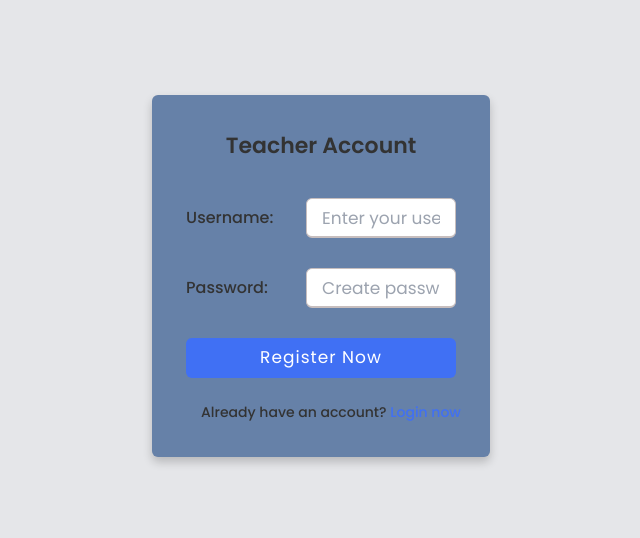
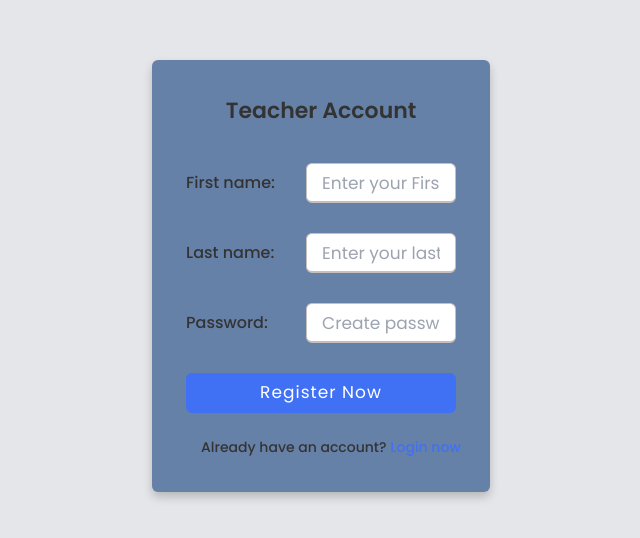
Before and after one commit to JenLys/Mega_Chug_Lords-SOEN341_Project_F24, a React (Vite) app in the folder client/: page /teacherreg in a window 1280 px wide. Shown: the part 124-662 px from the top of the page, without its empty margins (319-959 px from the left). Built offline with nearby package versions, Linux system fonts and the light colour scheme.

Commit message:
chenged teacher registration page

```diff
--- a/client/src/components/TeacherRegistration.jsx
+++ b/client/src/components/TeacherRegistration.jsx
@@ -20,8 +20,21 @@ const handleSubmit = async (e) => {
         },
         body: JSON.stringify(data),
       });
+    } else {
+      console.error("One or more fields are empty");
     }
+  } else {
+    console.error("One or more fields are null");
   }
+
+  const response = await fetch("/studentreg", {
+    // Change to "/studentreg"
+    method: "POST",
+    headers: {
+      "Content-Type": "application/json",
+    },
+    body: JSON.stringify(data),
+  });
 
   const result = await response.json();
   console.log(result);
@@ -35,11 +48,20 @@ const TeacherRegistration = () => {
         {" "}
         {/* Update form to call handleSubmit */}
         <div className="input-box">
-          <label htmlFor="username">Username:</label>
+          <label htmlFor="firstname">First name:</label>
           <input
             type="text"
-            id="username"
-            placeholder="Enter your username"
+            id="firstname"
+            placeholder="Enter your First name"
+            required
+          />
+        </div>
+        <div className="input-box">
+          <label htmlFor="lastname">Last name:</label>
+          <input
+            type="text"
+            id="lastname"
+            placeholder="Enter your last name"
             required
           />
         </div>
--- a/client/src/components/studentregistration.jsx
+++ b/client/src/components/studentregistration.jsx
@@ -5,12 +5,32 @@ import "./reg.css";
 const handleSubmit = async (e) => {
   e.preventDefault();
 
-  const data = {
-    studentId: document.getElementById("student-id").value,
-    firstname: document.getElementById("firstname").value,
-    lastname: document.getElementById("lastname").value,
-    password: document.getElementById("password").value,
-  };
+  if (
+    data.studentId != null &&
+    data.firstname != null &&
+    data.lastname != null &&
+    data.password != null
+  ) {
+    // Ensure none of the input fields are empty
+    if (
+      data.studentId.trim() !== "" &&
+      data.firstname.trim() !== "" &&
+      data.lastname.trim() !== "" &&
+      data.password.trim() !== ""
+    ) {
+      const response = await fetch("/studentreg", {
+        method: "POST",
+        headers: {
+          "Content-Type": "application/json",
+        },
+        body: JSON.stringify(data),
+      });
+    } else {
+      console.error("One or more fields are empty");
+    }
+  } else {
+    console.error("One or more fields are null");
+  }
 
   const response = await fetch("/studentreg", {
     // Change to "/studentreg"
@@ -45,7 +65,7 @@ const StudentRegistration = () => {
           <label htmlFor="firstname">First name:</label>
           <input
             type="text"
-            id="username"
+            id="firstname"
             placeholder="Enter your First name"
             required
           />
@@ -54,7 +74,7 @@ const StudentRegistration = () => {
           <label htmlFor="lastname">Last name:</label>
           <input
             type="text"
-            id="username"
+            id="lastname"
             placeholder="Enter your last name"
             required
           />
```
Also changed, not shown: 1 other file (tests, documents, lock files or other folders).
